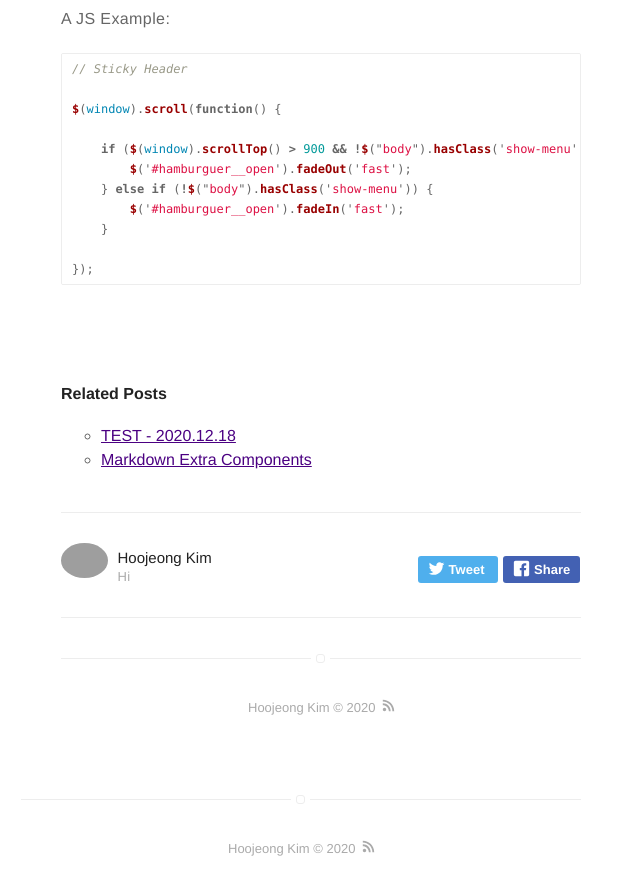
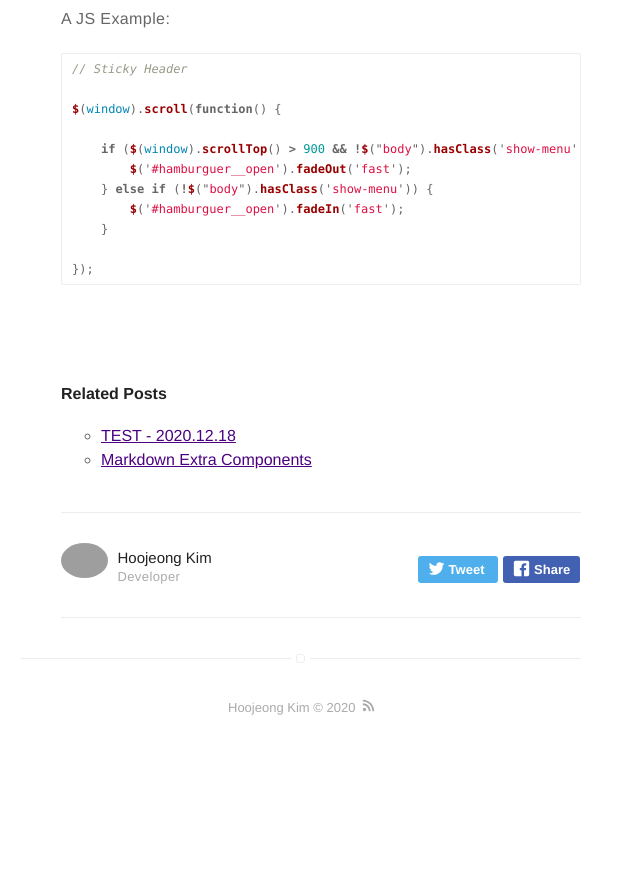
Before and after one commit to hoojeong-dev/gnwjd309.github.io, a Jekyll site: the page built from _posts/2016-02-24-markdown-common-elements.markdown, in a window 1280 px wide and 900 px high, scrolled down 4860 px. Shown: the top 895 px of the window, without its empty margins (339-979 px from the left). Built offline with Jekyll 4.4.1, drawn with Linux system fonts in a browser that asks for light colours; after the commit the page ends 5619 px from its top, so only the background shows below that.

Commit message:
edit footer

```diff
--- a/_config.yml
+++ b/_config.yml
@@ -55,13 +55,13 @@ email: fujeong15@naver.com
 authors:
   johndoe:
     name: Hoojeong Kim
-    bio: Hi
+    bio: Developer
     external-image: false
     picture: assets/images/profile.jpg
     instagram: z_wooog
   jamesfoster:
     name: Hoojeong Kim
-    bio: Hi
+    bio: Developer
     external-image: false
     picture: assets/images/profile.jpg
     twitter: null
--- a/_layouts/category.html
+++ b/_layouts/category.html
@@ -17,5 +17,4 @@ layout: page
       </h3>
     </li>
   {% endfor %}
-  {% include footer.html %}
 </ul>
--- a/sitemap.xml
+++ b/sitemap.xml
@@ -59,4 +59,4 @@
 </url>
 
 
-</urlset>
+bio</urlset>
```
